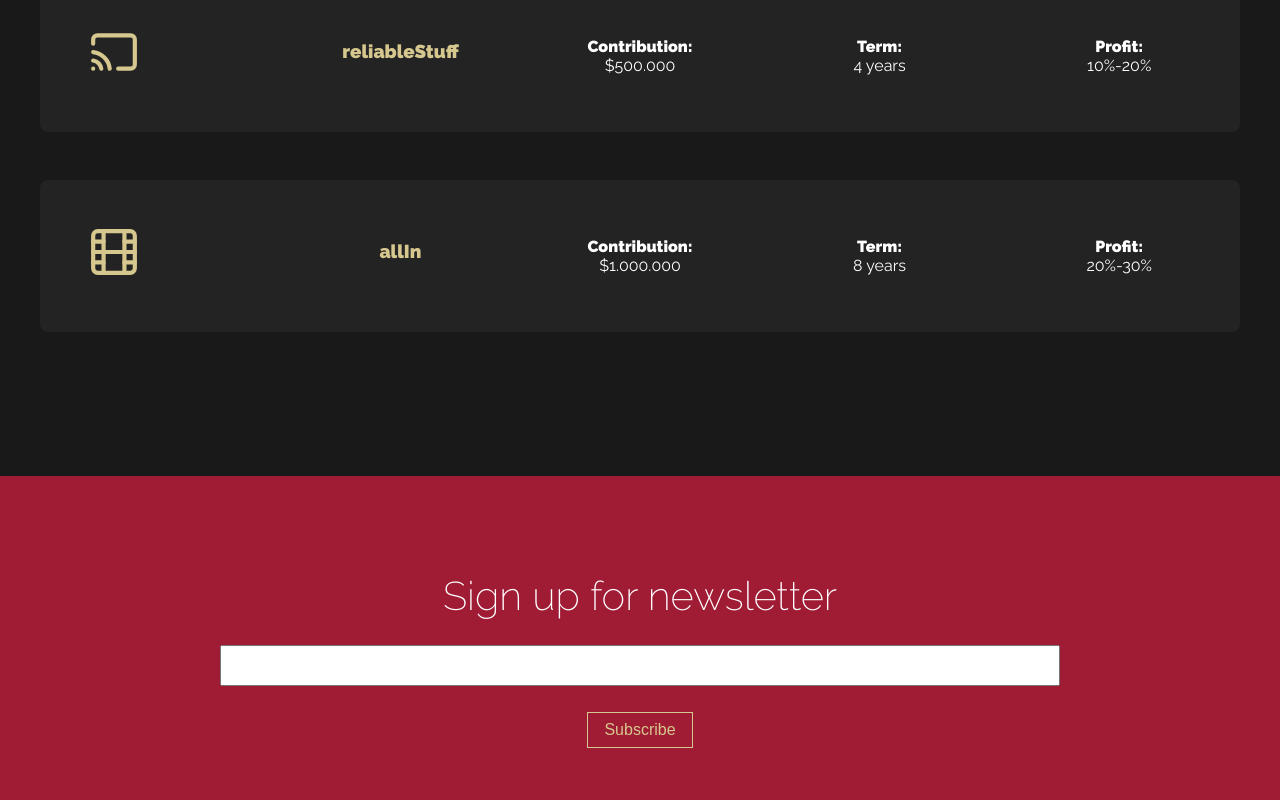
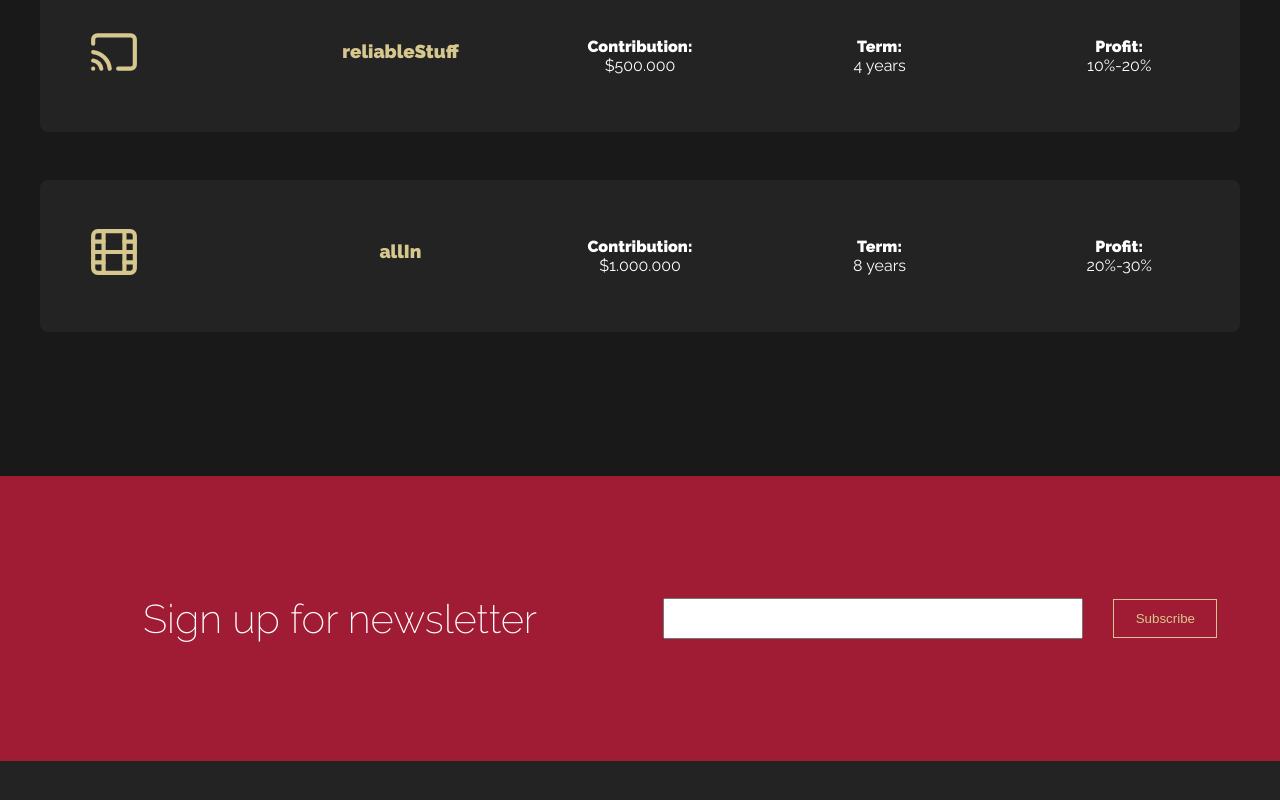
Before and after one commit to mstobiecki/crypto-theme, a plain HTML site: page index.html in a window 1280 px wide. Shown: the part 3610-4410 px from the top of the page. After the commit the page ends 4371 px from the top, so only its background shows below. Drawn offline with Linux system fonts and the light colour scheme.

Commit message:
complete newsletter section on all devides

```diff
--- a/index.html
+++ b/index.html
@@ -176,10 +176,12 @@
     </section>
     <section class="newsletter">
         <div class="wrapper">
-            <p class="newsletter__text">Sign up for newsletter</p>
-            <div class="newsletter__form">
-                <input class="newsletter__form-input" type="text">
-                <button class="newsletter__form-button">Subscribe</button>
+            <div class="newsletter__box">
+                <p class="newsletter__text">Sign up for newsletter</p>
+                <div class="newsletter__form">
+                    <input class="newsletter__form-input" type="text">
+                    <button class="newsletter__form-button">Subscribe</button>
+                </div>
             </div>
         </div>
     </section>
--- a/sass/modules/_newsletter.scss
+++ b/sass/modules/_newsletter.scss
@@ -8,21 +8,35 @@
 		font-weight: 200;
 	}
 	&__form {
-		display: flex;
-		flex-direction: column;
-		justify-content: center;
-		align-items: center;
+		// display: flex;
+		// flex-direction: column;
+		// justify-content: center;
+		// align-items: center;
 		&-input {
 			width: 70%;
 			margin: 2em 0;
 			padding: 0.8em 1.6em;
 		}
 		&-button {
-			padding: 0.5em 1em;
+			padding: 0.8em 1.6em;
 			background-color: transparent;
-			font-size: 1.6rem;
 			border: 1px solid $gold;
 			color: $gold;
 		}
 	}
 }
+
+@media (min-width: 768px) {
+	.newsletter {
+		&__box {
+			display: grid;
+			grid-template-columns: repeat(2, 1fr);
+			align-items: center;
+		}
+		&__form {
+			&-button {
+				margin-left: 2em;
+			}
+		}
+	}
+}
```
Also changed, not shown: css/style.css, 1 other file.
